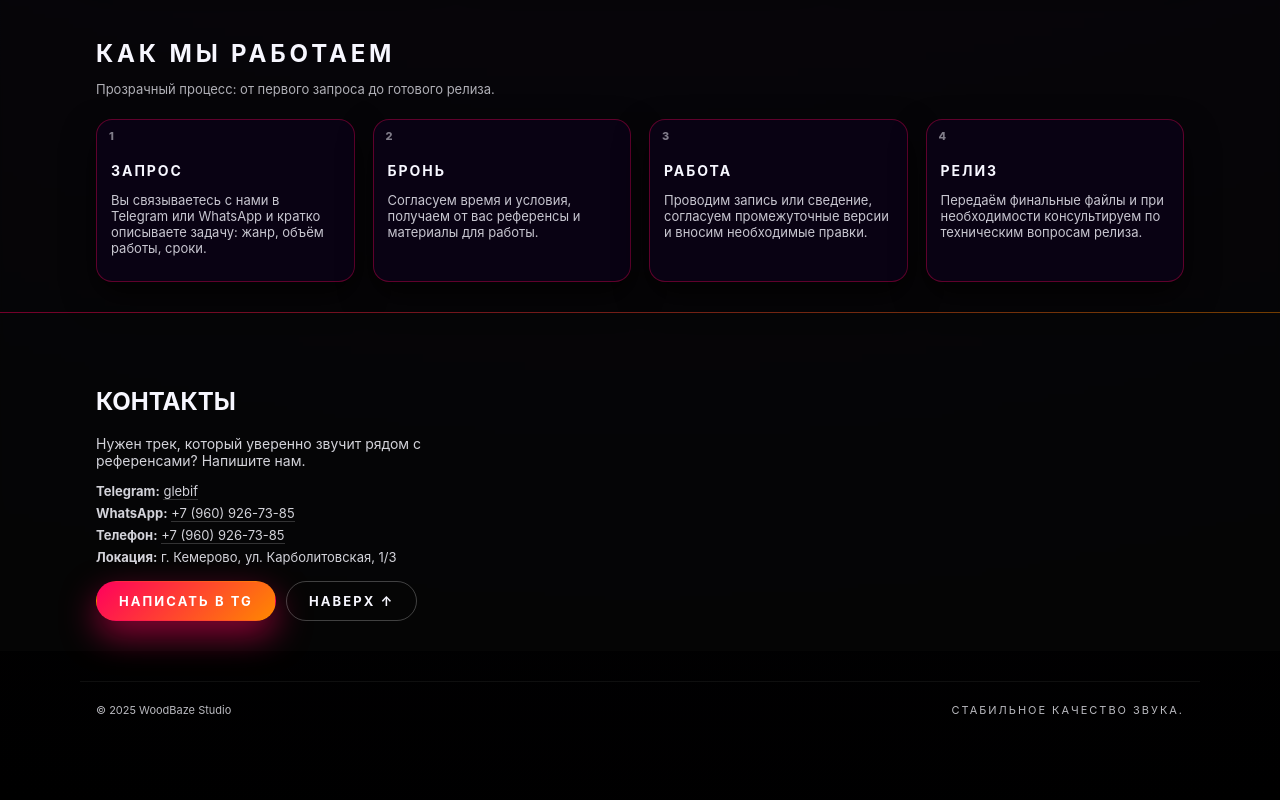
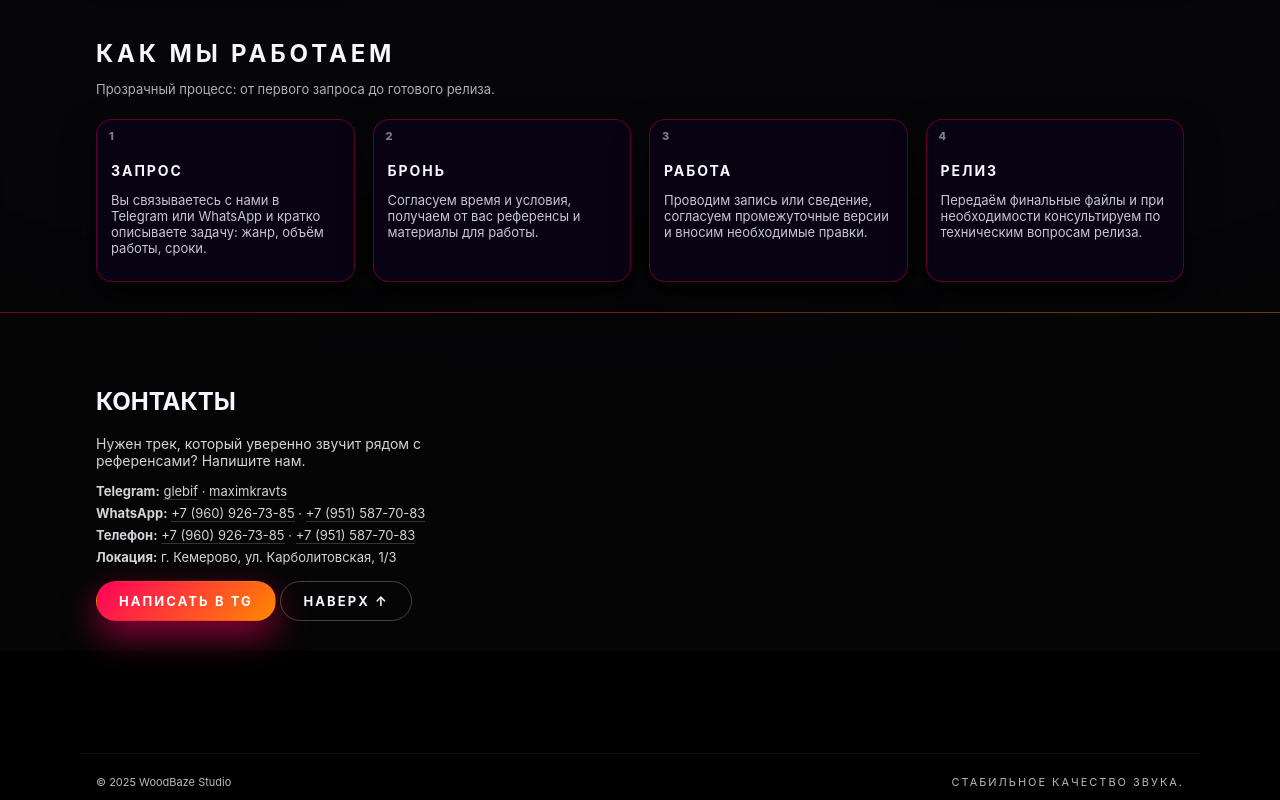
Before and after one commit to RemapG/woodbaze-landing, a plain HTML site: page index.html in a window 1280 px wide. Shown: the part 1764-2564 px from the top of the page. Drawn offline with Linux system fonts and the light colour scheme.

Commit message:
add contacts

```diff
--- a/index.html
+++ b/index.html
@@ -368,11 +368,11 @@
           Нужен трек, который уверенно звучит рядом с референсами? Напишите нам.
         </p>
         <ul class="contacts-list">
-          <li><strong>Telegram:</strong> <a href="https://t.me/glebif" target="_blank">glebif</a></li>
-          <li><strong>WhatsApp:</strong> <a href="https://wa.me/79609267385" target="_blank">+7 (960) 926-73-85</a></li>
-          <li><strong>Телефон:</strong> <a href="tel:+79609267385">+7 (960) 926-73-85</a></li>
+          <li><strong>Telegram:</strong> <a href="https://t.me/glebif" target="_blank">glebif</a>   ·  <a href="https://t.me/maximkravts" target="_blank">maximkravts</a> </li>
+          <li><strong>WhatsApp:</strong> <a href="https://wa.me/79609267385" target="_blank">+7 (960) 926-73-85</a>  ·  <a href="https://wa.me/79515877083" target="_blank">+7 (951) 587-70-83</a></li>
+          <li><strong>Телефон:</strong> <a href="tel:+79609267385">+7 (960) 926-73-85</a>  ·  <a href="tel:+79515877083">+7 (951) 587-70-83</a> </li>
           <li><strong>Локация:</strong> г. Кемерово, ул. Карболитовская, 1/3</li>
-        </ul>
+        </ul
         <div class="contacts-buttons">
           <a href="https://t.me/glebif" target="_blank" class="btn-a btn-a-primary">НАПИСАТЬ В TG</a>
           <a href="#top" class="btn-a btn-a-ghost to-top-link">НАВЕРХ ↑</a>
```
